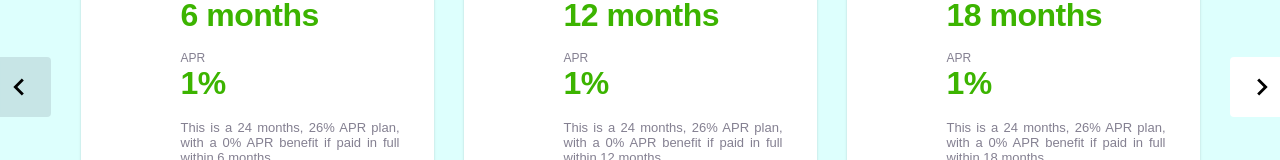
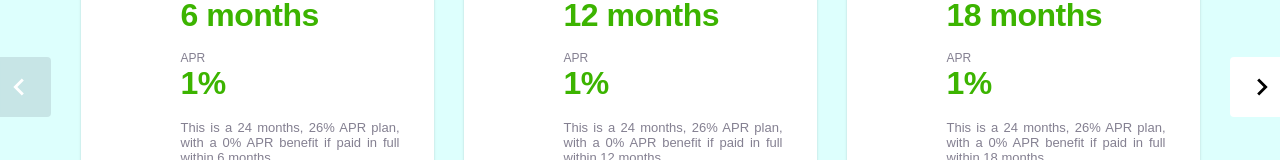
Before and after one commit to mary-balukleeva/gil-test-task, a React (Create React App) app: page / in a window 1280 px wide. Shown: the part 471-631 px from the top of the page. Built offline with nearby package versions, Linux system fonts and the light colour scheme; a web font is replaced by a local one.

Commit message:
edit style for arrow btns

```diff
--- a/src/Components/Carousel/Arrows/LeftArrow.tsx
+++ b/src/Components/Carousel/Arrows/LeftArrow.tsx
@@ -2,6 +2,7 @@ import React from 'react';
 import Button from '@material-ui/core/Button';
 
 import arrow from '../../../assets/images/arrow_left.svg';
+import arrowDisabled from '../../../assets/images/arrow_left_disabled.svg';
 import './Arrow.css';
 
 const LeftArrow = (props: any) => {
@@ -11,7 +12,7 @@ const LeftArrow = (props: any) => {
     <div className='backArrow'>
       <Button color="primary" onClick={goToPrevSlide} variant="outlined" disabled={!activeIndex}>
 
-        <img src={arrow} className="Arrow" alt="arrow" />
+        <img src={activeIndex ? arrow : arrowDisabled} className="Arrow" alt="arrow" />
       </Button>
     </div>
   )
--- a/src/Components/Carousel/Arrows/RightArrow.tsx
+++ b/src/Components/Carousel/Arrows/RightArrow.tsx
@@ -2,6 +2,7 @@ import React from 'react';
 import Button from '@material-ui/core/Button';
 
 import arrow from '../../../assets/images/arrow_right.svg';
+import arrowDisabled from '../../../assets/images/arrow_right_disabled.svg';
 import './Arrow.css';
 
 const RightArrow = (props: any) => {
@@ -10,7 +11,7 @@ const RightArrow = (props: any) => {
   return (
     <div className='backArrow'>
       <Button onClick={goToNextSlide} variant="outlined" disabled={activeIndex >= cardsLength - 3}>
-        <img src={arrow} className="Arrow" alt="arrow" />
+        <img src={activeIndex >= cardsLength - 3 ? arrowDisabled : arrow} className="Arrow" alt="arrow" />
       </Button>
     </div>
   )
```
Also changed, not shown: src/assets/images/arrow_left_disabled.svg (added), src/assets/images/arrow_right_disabled.svg (added).
